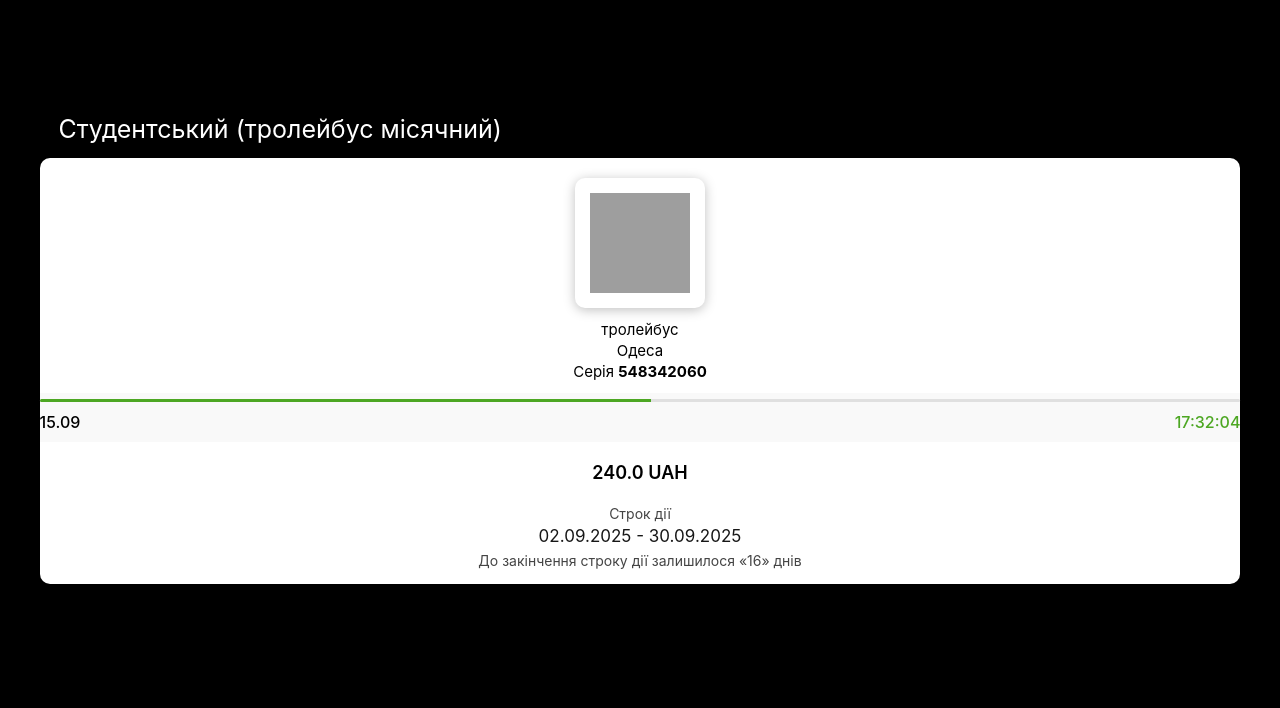
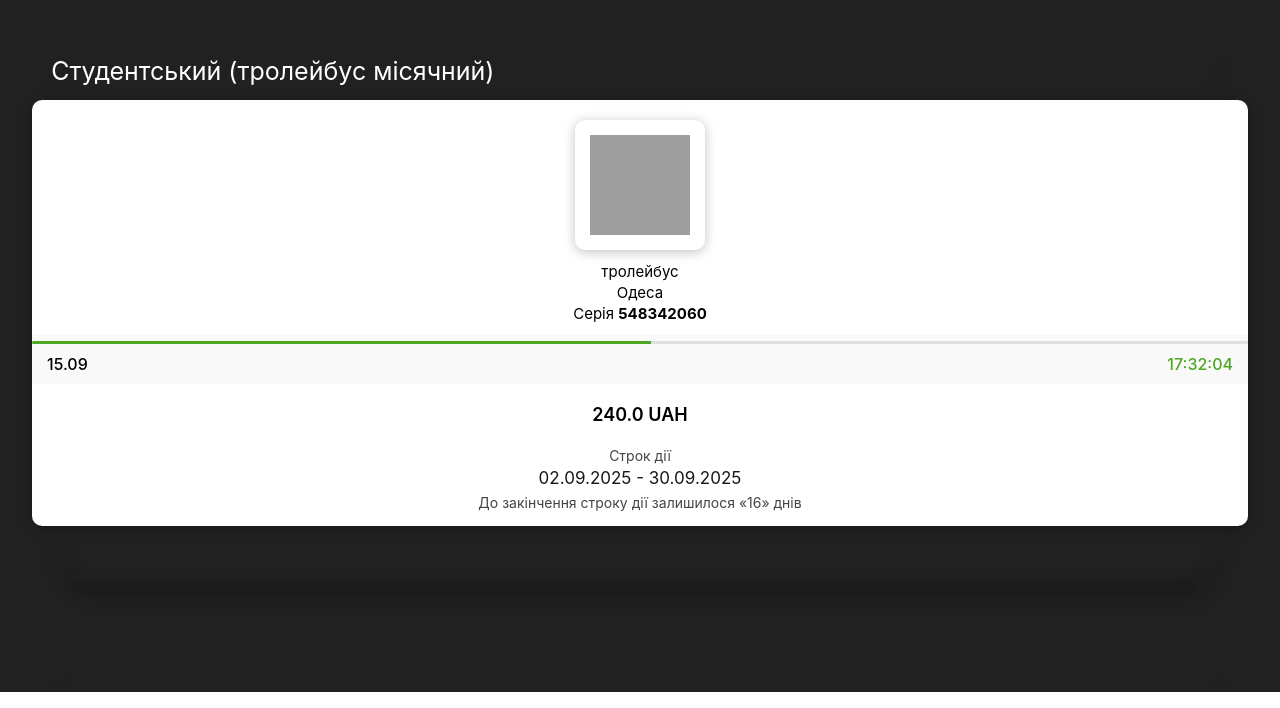
Before and after one commit to MetaksA01/styde, a plain HTML site: page index.html in a window 1280 px wide. Shown: the part 108-816 px from the top of the page. Drawn offline with Linux system fonts and the light colour scheme; grey boxes are pictures that could not be loaded.

Commit message:
Add files via upload

```diff
--- a/index.html
+++ b/index.html
@@ -12,11 +12,17 @@
 <style>
 
   body {
-    background: #000;
+     height: 80%;
+  margin: 0;
+  padding: 0;
+  background: url('./fon.png') no-repeat center center fixed;
+  background-size: cover;
+    overflow: hidden;
+
     font-family: -apple-system, BlinkMacSystemFont, "Segoe UI", Roboto, sans-serif;
   }
   .title {
-    margin-top: 100px;
+    margin-top: 40px;
     font-size: 25px;
     font-weight: 1600;
     color: #fff;
@@ -91,11 +97,13 @@
     font-size: 16px;
     font-weight: 500;
     color: #4da723;
+    margin-right: 15px;
   }
   .date {
     font-size: 16px;
     font-weight: 500;
     color: #000;
+    margin-left: 15px;
   }
   .price {
     text-align: center;
@@ -131,7 +139,7 @@
     display: flex;
     justify-content: center;
     align-items: center;
-    min-height: 100vh;
+    min-height: 95vh;
 
     box-sizing: border-box;
     flex-direction: column;
```
Also changed, not shown: fon.png (added).
